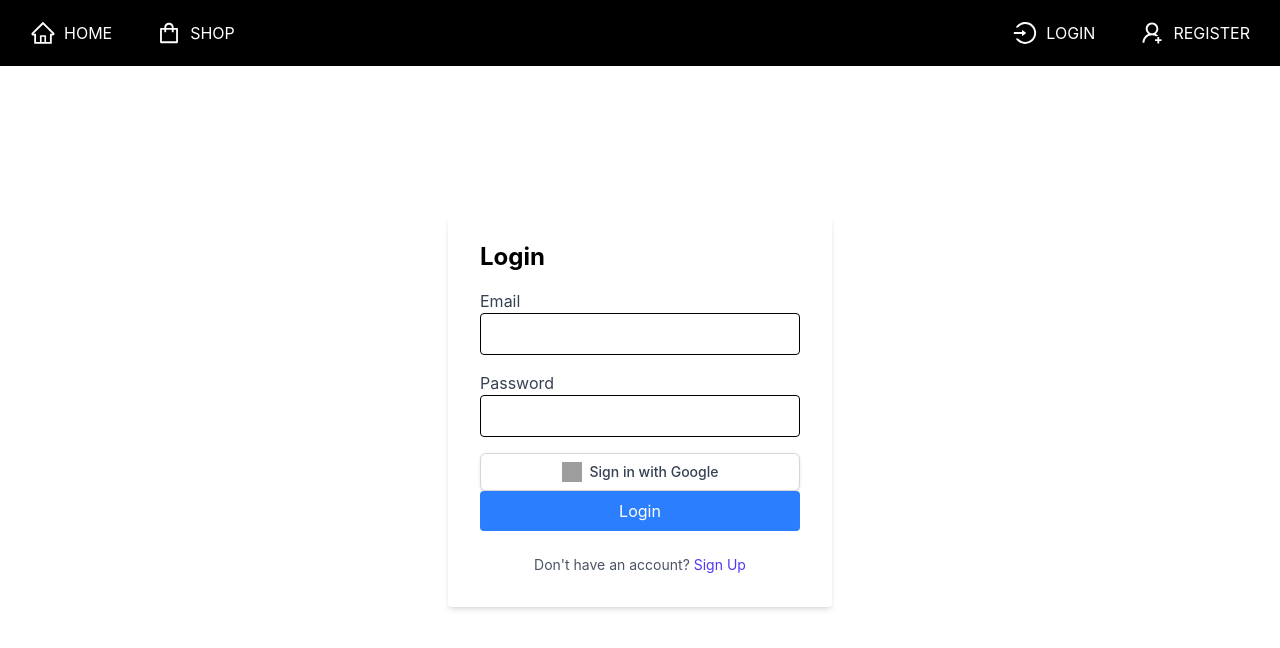
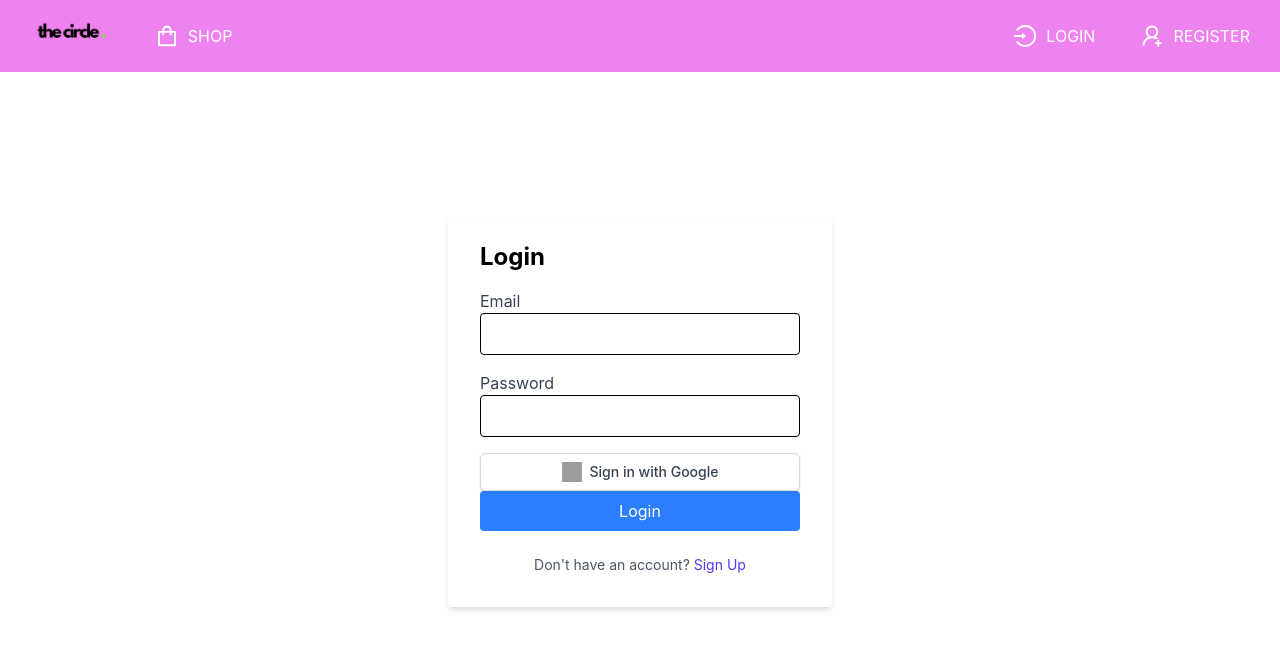
Before and after one commit to DianaFarhat/The-Circle, a React (Create React App) app in the folder frontend/: page /login in a window 1280 px wide. Shown: the top 648 px of the page. Built offline with nearby package versions, Linux system fonts and the light colour scheme; grey boxes are pictures that could not be loaded.

Commit message:
Edit navbar

```diff
--- a/frontend/src/pages/Auth/Navigation.css
+++ b/frontend/src/pages/Auth/Navigation.css
@@ -3,7 +3,7 @@
   justify-content: space-between;
   align-items: center;
   padding: 10px 20px;
-  background-color: #000;
+  background-color: violet;
 }
 
 .top-nav-bar a {
--- a/frontend/src/pages/Auth/Navigation.jsx
+++ b/frontend/src/pages/Auth/Navigation.jsx
@@ -66,11 +66,10 @@ setIsLoggedIn(false);
   };
 
   return (
-    <div className="top-nav-bar bg-black text-white flex justify-between items-center px-4 py-2 fixed w-full z-50">
+    <div className="top-nav-bar text-white flex justify-between items-center px-4 py-2 fixed w-full z-50">
       <div className="flex space-x-6">
         <Link to="/" className="flex items-center hover:text-gray-400">
-          <AiOutlineHome size={26} />
-          <span className="ml-2">HOME</span>
+        <img src="/c2-removebg-preview.png" alt="Logo" className="h-8 w-auto" />
         </Link>
         <Link to="/shop" className="flex items-center hover:text-gray-400">
           <AiOutlineShopping size={26} />
```
Also changed, not shown: frontend/public/c2-removebg-preview.png (added), frontend/public/cico.png (added).
